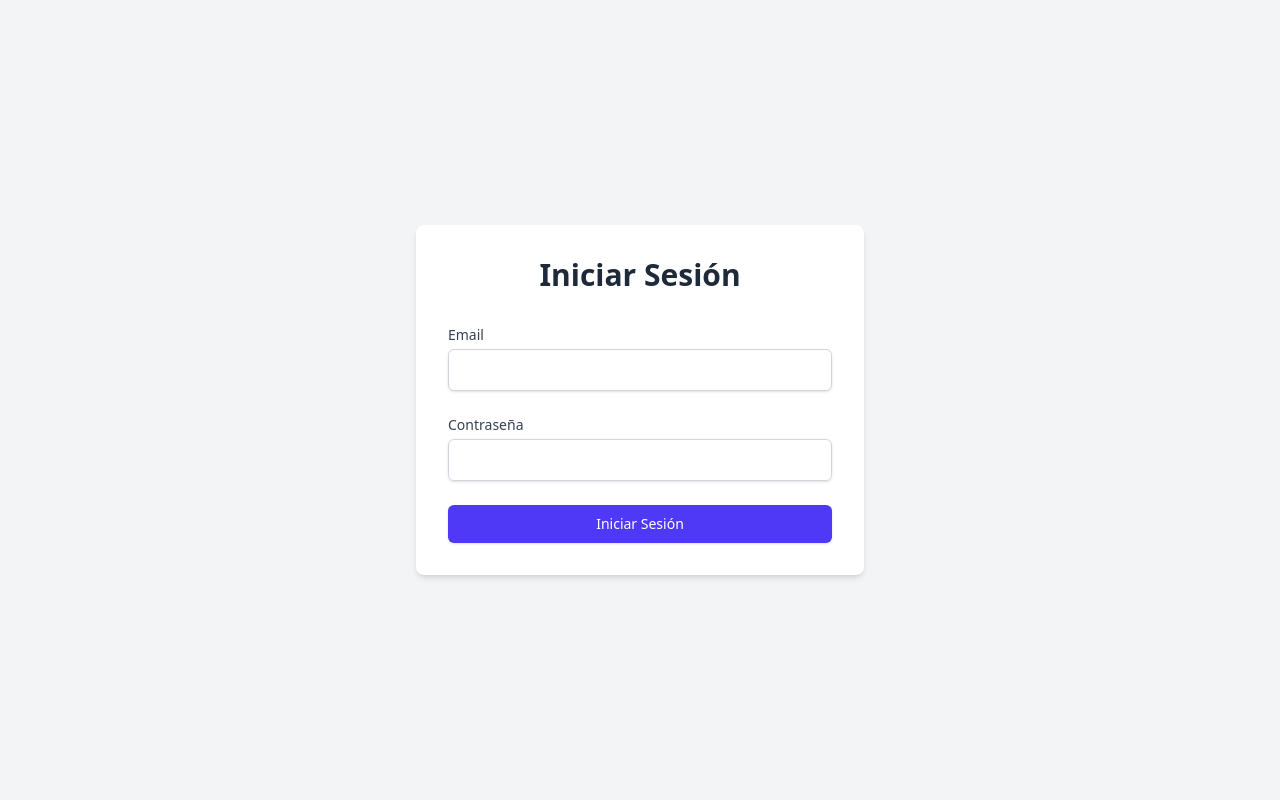
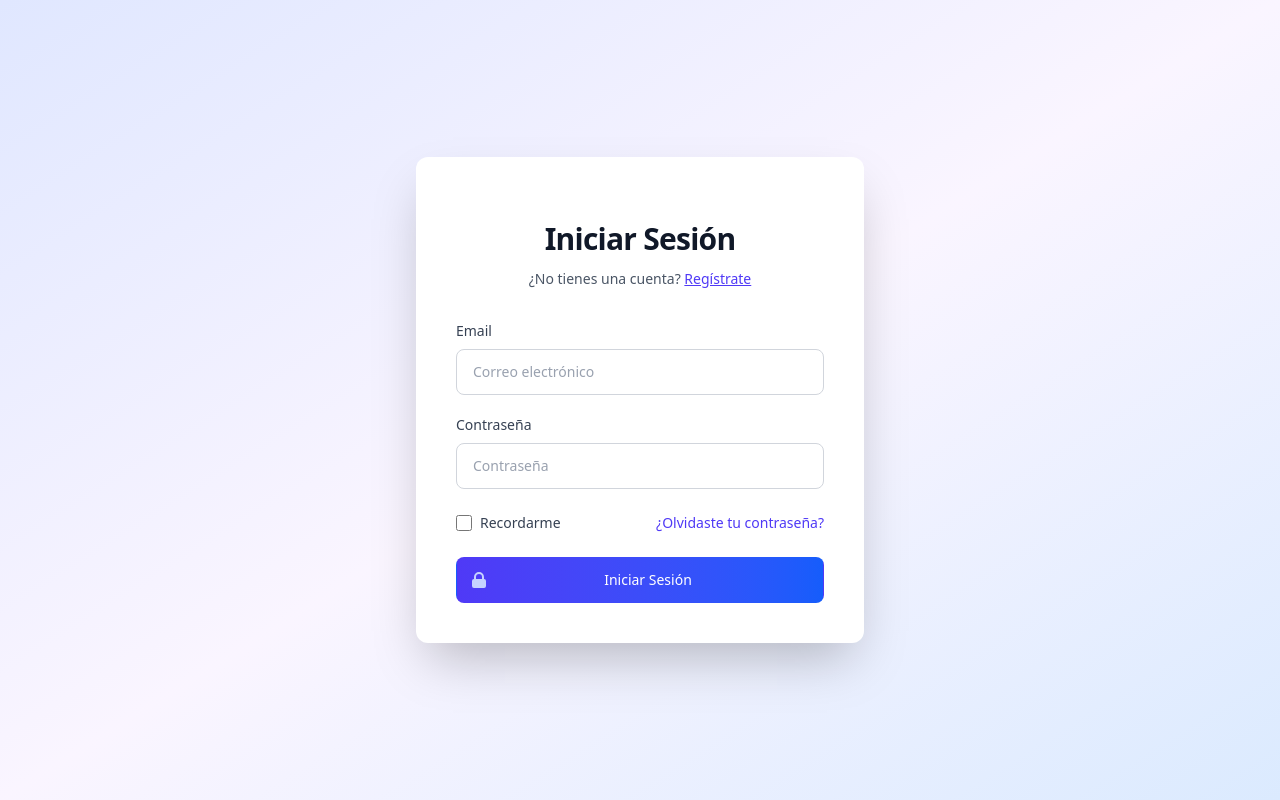
Before and after one commit to elcokiin/Smart-Logistic, a React (Vite) app in the folder front/: page /login in a window 1280 px wide. Built offline with nearby package versions, Linux system fonts and the light colour scheme; no server answers.

Commit message:
It includes logic to register with Firebase in addition to login reformulation.

```diff
--- a/front/package.json
+++ b/front/package.json
@@ -16,6 +16,7 @@
     "react-dom": "^19.0.0",
     "react-icons": "^5.5.0",
     "react-router": "^7.4.1",
+    "react-router-dom": "^7.4.1",
     "tailwindcss": "^4.0.17"
   },
   "devDependencies": {
--- a/front/src/App.jsx
+++ b/front/src/App.jsx
@@ -2,6 +2,7 @@
 import { BrowserRouter as Router, Routes, Route, Navigate } from 'react-router-dom'
 import Login from './components/auth/Login'
 import Register from './components/auth/Register'
+import Admin from './components/dashboard/Admin'
 import { AuthProvider } from './context/AuthContext'
 
 function App() {
@@ -13,6 +14,7 @@
             <Route path="/login" element={<Login />} />
             <Route path="/" element={<Navigate to="/login" />} />
             <Route path="/register" element={<Register />} />
+            <Route path="/admin" element={<Admin />} />
             {/* Aquí puedes añadir más rutas según las necesites */}
           </Routes>
         </div>
--- a/front/src/components/auth/Login.jsx
+++ b/front/src/components/auth/Login.jsx
@@ -1,6 +1,6 @@
 import { useState } from 'react';
 import { useAuth } from '../../context/AuthContext';
-import { useNavigate } from 'react-router-dom';
+import { useNavigate, Link } from 'react-router-dom';
 
 function Login() {
   const [email, setEmail] = useState('');
@@ -26,52 +26,108 @@
   }
 
   return (
-    <div className="flex flex-col items-center justify-center min-h-screen bg-gray-100 px-4">
-      <div className="w-full max-w-md p-8 space-y-8 bg-white rounded-lg shadow-md">
-        <h2 className="text-3xl font-bold text-center text-gray-800">Iniciar Sesión</h2>
+    <div className="min-h-screen flex items-center justify-center bg-gradient-to-br from-indigo-100 via-purple-50 to-blue-100 py-12 px-4 sm:px-6 lg:px-8">
+      <div className="max-w-md w-full space-y-8 bg-white p-10 rounded-xl shadow-2xl transform transition duration-500 hover:scale-[1.01]">
+        <div>
+          <h2 className="mt-6 text-center text-3xl font-extrabold text-gray-900 tracking-tight">Iniciar Sesión</h2>
+          <p className="mt-3 text-center text-sm text-gray-600">
+            ¿No tienes una cuenta?{' '}
+            <Link to="/register" className="font-medium text-indigo-600 hover:text-indigo-500 transition-colors duration-300 underline">
+              Regístrate
+            </Link>
+          </p>
+        </div>
 
         {error && (
-          <div className="p-4 mb-4 text-sm text-red-700 bg-red-100 rounded-lg" role="alert">
-            {error}
+          <div className="bg-red-100 border-l-4 border-red-500 text-red-700 p-4 rounded-md shadow-sm animate-pulse" role="alert">
+            <div className="flex">
+              <svg className="h-5 w-5 text-red-500 mr-2" xmlns="http://www.w3.org/2000/svg" viewBox="0 0 20 20" fill="currentColor">
+                <path fillRule="evenodd" d="M10 18a8 8 0 100-16 8 8 0 000 16zM8.707 7.293a1 1 0 00-1.414 1.414L8.586 10l-1.293 1.293a1 1 0 101.414 1.414L10 11.414l1.293 1.293a1 1 0 001.414-1.414L11.414 10l1.293-1.293a1 1 0 00-1.414-1.414L10 8.586 8.707 7.293z" clipRule="evenodd" />
+              </svg>
+              <span className="block sm:inline">{error}</span>
+            </div>
           </div>
         )}
 
-        <form className="space-y-6" onSubmit={handleSubmit}>
-          <div>
-            <label htmlFor="email" className="block text-sm font-medium text-gray-700">
+        <form className="mt-8 space-y-6" onSubmit={handleSubmit}>
+          <div className="rounded-md -space-y-px">
+            <div className="mb-5">
+              <label htmlFor="email" className="block text-sm font-medium text-gray-700 mb-2">
                 Email
               </label>
               <input
                 id="email"
+                name="email"
                 type="email"
+                autoComplete="email"
+                required
                 value={email}
                 onChange={(e) => setEmail(e.target.value)}
-              className="w-full px-3 py-2 mt-1 border border-gray-300 rounded-md shadow-sm focus:outline-none focus:ring-indigo-500 focus:border-indigo-500"
-              required
+                className="appearance-none relative block w-full px-4 py-3 border border-gray-300 placeholder-gray-400 text-gray-900 rounded-lg focus:outline-none focus:ring-2 focus:ring-indigo-500 focus:border-indigo-500 focus:z-10 sm:text-sm transition-all duration-300"
+                placeholder="Correo electrónico"
               />
             </div>
-
-          <div>
-            <label htmlFor="password" className="block text-sm font-medium text-gray-700">
+            <div className="mb-1">
+              <label htmlFor="password" className="block text-sm font-medium text-gray-700 mb-2">
                 Contraseña
               </label>
               <input
                 id="password"
+                name="password"
                 type="password"
+                autoComplete="current-password"
+                required
                 value={password}
                 onChange={(e) => setPassword(e.target.value)}
-              className="w-full px-3 py-2 mt-1 border border-gray-300 rounded-md shadow-sm focus:outline-none focus:ring-indigo-500 focus:border-indigo-500"
-              required
+                className="appearance-none relative block w-full px-4 py-3 border border-gray-300 placeholder-gray-400 text-gray-900 rounded-lg focus:outline-none focus:ring-2 focus:ring-indigo-500 focus:border-indigo-500 focus:z-10 sm:text-sm transition-all duration-300"
+                placeholder="Contraseña"
               />
             </div>
+          </div>
 
+          <div className="flex items-center justify-between">
+            <div className="flex items-center">
+              <input
+                id="remember-me"
+                name="remember-me"
+                type="checkbox"
+                className="h-4 w-4 text-indigo-600 focus:ring-indigo-500 border-gray-300 rounded"
+              />
+              <label htmlFor="remember-me" className="ml-2 block text-sm text-gray-700">
+                Recordarme
+              </label>
+            </div>
+
+            <div className="text-sm">
+              <a href="#" className="font-medium text-indigo-600 hover:text-indigo-500 transition-colors duration-300">
+                ¿Olvidaste tu contraseña?
+              </a>
+            </div>
+          </div>
+
+          <div>
             <button
               type="submit"
               disabled={loading}
-            className={`w-full flex justify-center py-2 px-4 border border-transparent rounded-md shadow-sm text-sm font-medium text-white bg-indigo-600 hover:bg-indigo-700 focus:outline-none focus:ring-2 focus:ring-offset-2 focus:ring-indigo-500 ${loading ? 'opacity-70 cursor-not-allowed' : ''}`}
+              className={`group relative w-full flex justify-center py-3 px-4 border border-transparent text-sm font-medium rounded-lg text-white bg-gradient-to-r from-indigo-600 to-blue-600 hover:from-indigo-700 hover:to-blue-700 focus:outline-none focus:ring-2 focus:ring-offset-2 focus:ring-indigo-500 transform transition-all duration-300 hover:scale-[1.01] ${loading ? 'opacity-70 cursor-not-allowed' : ''}`}
             >
-            {loading ? 'Cargando...' : 'Iniciar Sesión'}
+              {loading ? (
+                <span className="absolute left-0 inset-y-0 flex items-center pl-3">
+                  <svg className="animate-spin h-5 w-5 text-white" xmlns="http://www.w3.org/2000/svg" fill="none" viewBox="0 0 24 24">
+                    <circle className="opacity-25" cx="12" cy="12" r="10" stroke="currentColor" strokeWidth="4"></circle>
+                    <path className="opacity-75" fill="currentColor" d="M4 12a8 8 0 018-8V0C5.373 0 0 5.373 0 12h4zm2 5.291A7.962 7.962 0 014 12H0c0 3.042 1.135 5.824 3 7.938l3-2.647z"></path>
+                  </svg>
+                </span>
+              ) : (
+                <span className="absolute left-0 inset-y-0 flex items-center pl-3">
+                  <svg className="h-5 w-5 text-indigo-200 group-hover:text-indigo-100" xmlns="http://www.w3.org/2000/svg" viewBox="0 0 20 20" fill="currentColor">
+                    <path fillRule="evenodd" d="M5 9V7a5 5 0 0110 0v2a2 2 0 012 2v5a2 2 0 01-2 2H5a2 2 0 01-2-2v-5a2 2 0 012-2zm8-2v2H7V7a3 3 0 016 0z" clipRule="evenodd" />
+                  </svg>
+                </span>
+              )}
+              <span className="pl-4">{loading ? 'Iniciando sesión...' : 'Iniciar Sesión'}</span>
             </button>
+          </div>
         </form>
       </div>
     </div>
--- a/front/src/components/auth/Register.jsx
+++ b/front/src/components/auth/Register.jsx
@@ -1,4 +1,6 @@
 import React, { useState } from 'react';
+import { createUserWithEmailAndPassword } from 'firebase/auth';
+import { auth } from '../../firebase/config';
 
 const Register = () => {
     const [formData, setFormData] = useState({
@@ -13,14 +15,25 @@
         setFormData({ ...formData, [name]: value });
     };
 
-    const handleSubmit = (e) => {
+    const handleSubmit = async (e) => {
         e.preventDefault();
         if (formData.password !== formData.confirmPassword) {
             alert('Passwords do not match');
             return;
         }
-        console.log('Form submitted:', formData);
-        // Add your registration logic here
+
+        try {
+            const userCredential = await createUserWithEmailAndPassword(
+                auth,
+                formData.email,
+                formData.password
+            );
+            console.log('User created:', userCredential.user);
+            alert('Usuario registrado exitosamente');
+        } catch (error) {
+            console.error('Error creating user:', error);
+            alert('Error al registrar el usuario: ' + error.message);
+        }
     };
 
     return (
```
Lines whose indentation alone changed are shown as unchanged.
